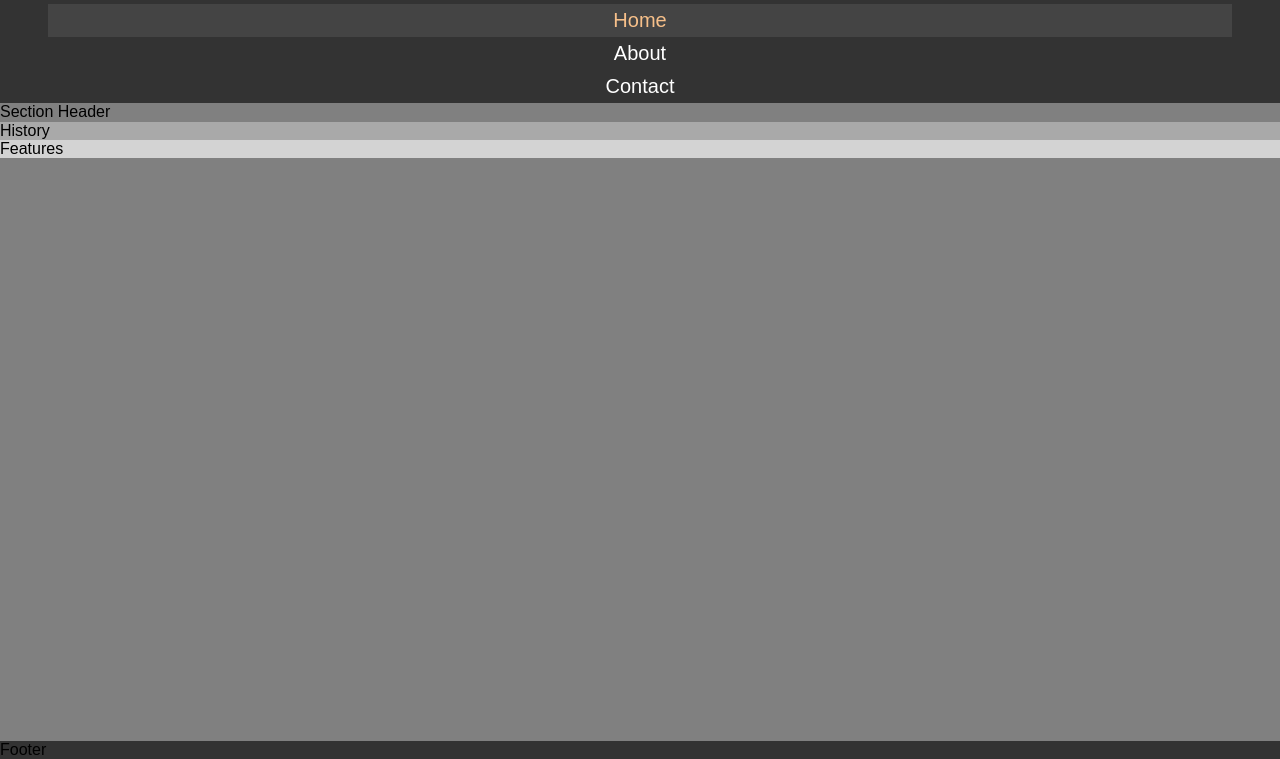
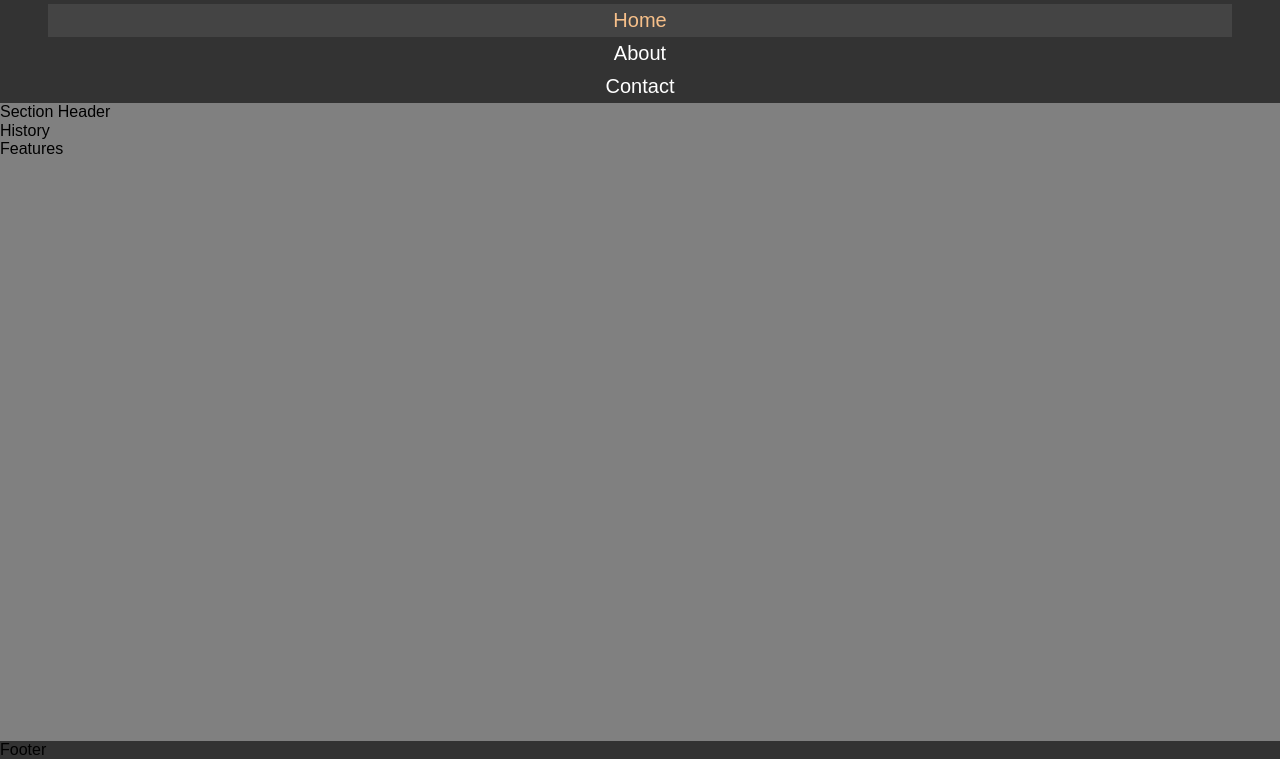
Before and after one commit to DariuszOkonski/webpage-hotel, a website: page index.html in a window 1280 px wide. Shown: the part 41-800 px from the top of the page. Drawn offline with nearby package versions, Linux system fonts and the light colour scheme; files that its build step writes are made by us from their sources.

Commit message:
remove styles for history features from indes.scss

```diff
--- a/dist/sass/_index.scss
+++ b/dist/sass/_index.scss
@@ -63,24 +63,11 @@ body {
   }
 }
 
-
-
-
-
-
 .main-section {
   background-color: gray;
   flex-grow: 1;
 }
 
-.history {
-  background-color: darkgray;
-}
-
-.features {
-  background-color: lightgray;
-}
-
 .footer {
   background-color: $dark-first;
 }
```
